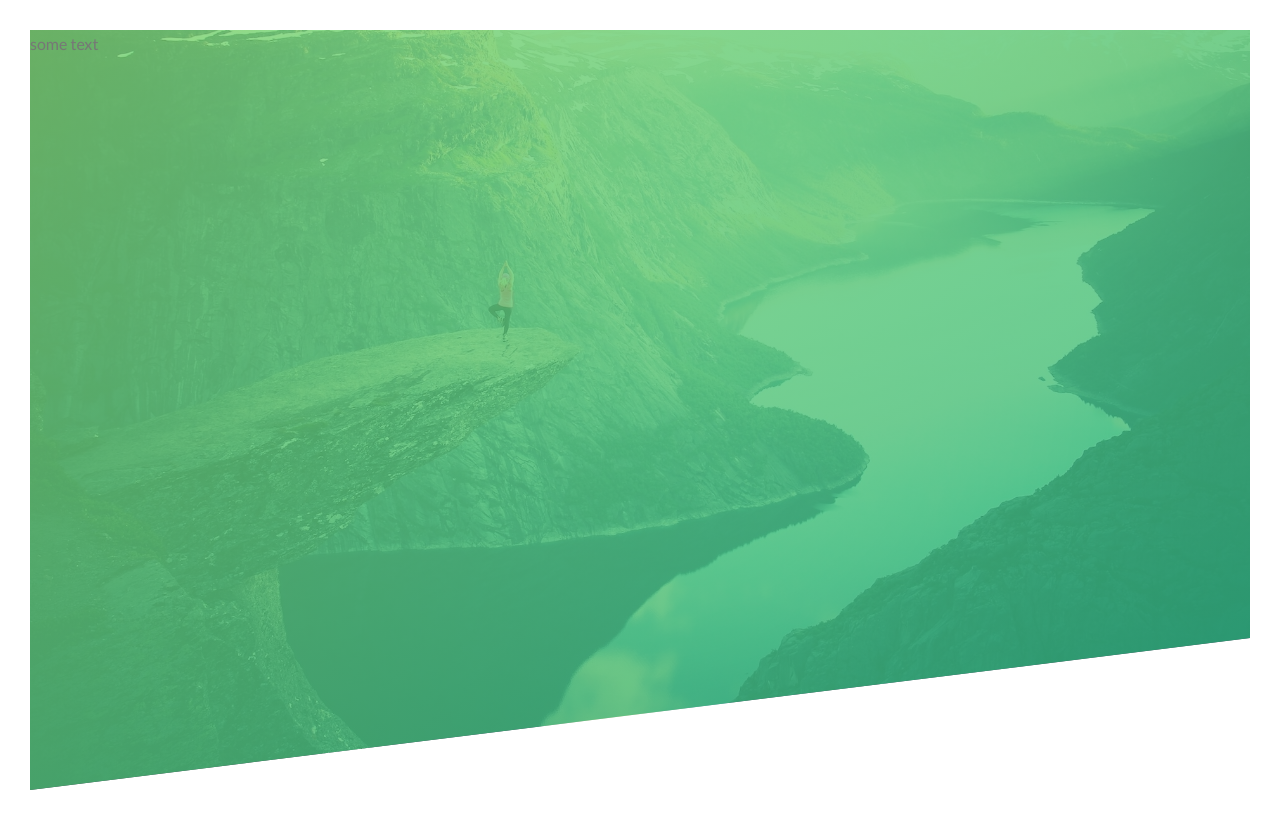
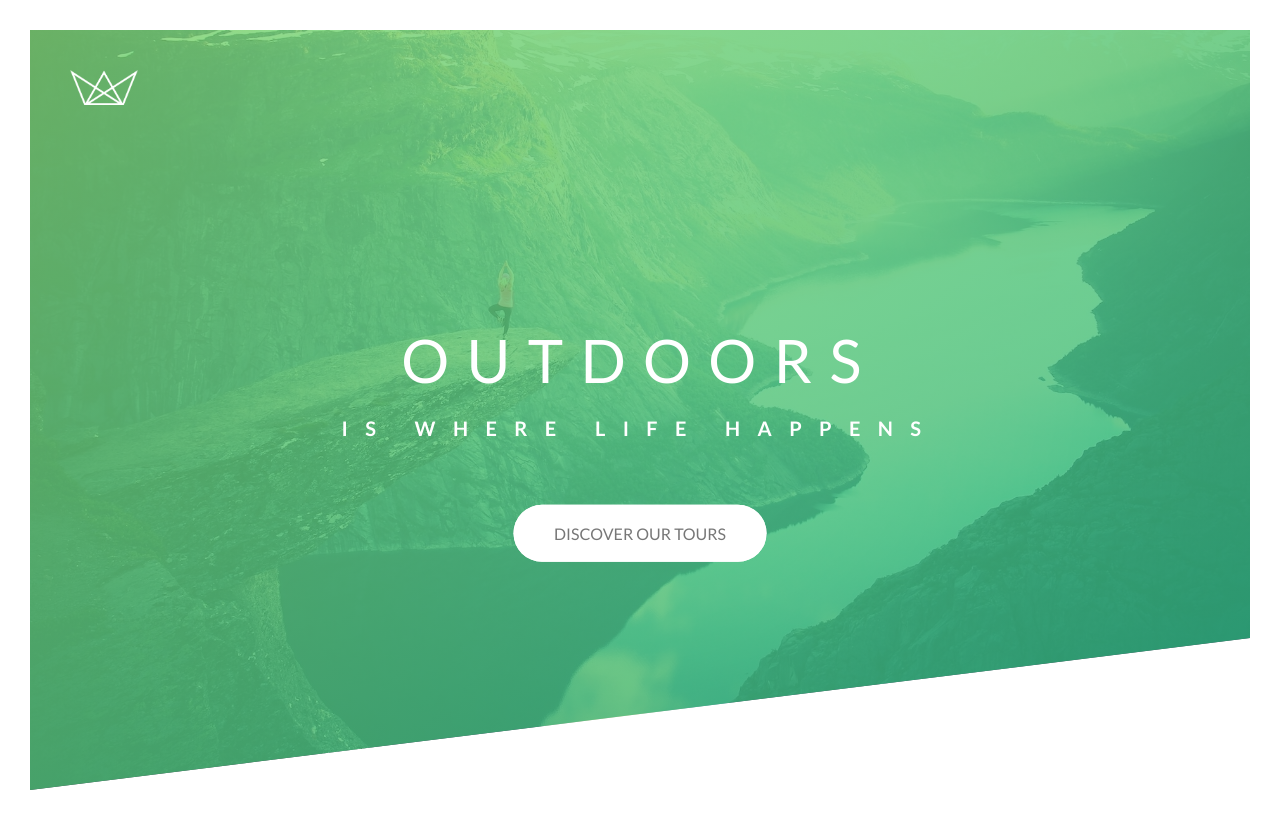
Before and after one commit to luisgabriel84/Natours, a plain HTML site: page starter/index.html in a window 1280 px wide. Drawn offline with Linux system fonts and the light colour scheme; files that its build step writes are made by us from their sources.

Commit message:
Section 1 completed

```diff
--- a/starter/css/style.css
+++ b/starter/css/style.css
@@ -29,5 +29,146 @@ body{
     background-size: cover;
     background-position: center;
     clip-path: polygon(0 0, 100% 0, 100% 80%, 0 100%);
+    position: relative;
 
 }
+.logo-box{
+    position: absolute;
+    top:40px;
+    left: 40px;
+}
+.logo{
+    height: 35px;
+}
+
+.text-box{
+    position: absolute;
+    left: 50%;
+    top:50%;
+    transform: translate(-50%, -40%);
+    text-align: center;
+}
+.heading-primary{
+    color:#fff;
+    text-transform: uppercase;
+    backface-visibility: hidden;
+    margin-bottom: 60px;
+}
+.heading-primary-main{
+    display: block;
+    font-size: 60px;
+    font-weight: 400;
+    letter-spacing: 17.4px;
+    animation: moveInLeft;
+    animation-duration:1s ;
+    animation-timing-function: ease-out;
+
+   /*
+    animation-delay: 3s;
+     animation-iteration-count: 3;
+   */
+
+}
+.heading-primary-sub{
+    display: block;
+    font-size: 20px;
+    font-weight: 700;
+    letter-spacing: 17.4px;
+    animation: moveInRight 1s ease-out;
+
+
+}
+
+@keyframes moveInLeft{
+    0%{
+        opacity: 0;
+        transform: translateX(-100px);
+    }
+    60%{
+
+    }
+    80%{
+        transform: translateX(10px);
+    }
+    100%{
+        opacity: 1;
+        transform: translate(0);
+    }
+}
+@keyframes moveInRight{
+    0%{
+        opacity: 0;
+        transform: translateX(100px);
+    }
+    80%{
+        transform: translateX(-10px);
+    }
+    100%{
+        opacity: 1;
+        transform: translate(0);
+    }
+}
+@keyframes moveInBottom{
+    0%{
+        transform: translateY(30px);
+        opacity: 0;
+    }
+    100%{
+
+        transform: translate(0);
+        opacity: 1;
+    }
+}
+
+
+
+.btn:link,
+.btn:visited{
+    text-transform: uppercase;
+    text-decoration: none;
+    padding: 15px 40px;
+    display: inline-block;
+    border-radius: 100px;
+    transition: all .2s;
+    position: relative;
+    animation: moveInBottom .5s ease-in;
+
+}
+.btn:hover{
+    transform: translate(0 ,-3px);
+    box-shadow: 0 10px 20px rgb(0,0,0,.2);
+}
+
+.btn:active{
+    transform: translate(0,1px);
+    box-shadow: 0 5px 10px rgb(0,0,0,.2);
+}
+.btn-white{
+    background-color: #fff;
+    color:#777;
+}
+.btn::after{
+    content:"";
+    display: inline-block;
+    height: 100%;
+    width: 100%;
+    border-radius: 100px;
+    position: absolute;
+    top:0;
+    left: 0;
+    z-index: -1;
+    transition: all .4s;
+
+}
+.btn-white::after{
+    background-color: #fff;
+}
+.btn:hover::after{
+    transform: scaleX(1.5) scaleY(1.6);
+    opacity: 0;
+}
+.btn-animated{
+   animation: moveInBottom .5 ease-out 1s;
+   animation-fill-mode: backwards;
+
+}
--- a/starter/index.html
+++ b/starter/index.html
@@ -1,5 +1,6 @@
 <!DOCTYPE html>
 <html lang="en">
+
 <head>
     <meta charset="UTF-8">
     <meta name="viewport" content="width=device-width, initial-scale=1.0">
@@ -12,10 +13,25 @@
 
     <title>Natours | Exciting tours for adventurous people</title>
 </head>
+
 <body>
     <header class="header">
-            some text
+        <div class="logo-box">
+            <img src="img/logo-white.png" alt="Logo" class="logo" />
+        </div>
+
+        <div class="text-box">
+            <h1 class="heading-primary">
+                <span class="heading-primary-main">Outdoors</span>
+                <span class="heading-primary-sub">is where life happens</span>
+            </h1>
+
+            <a href="#" class="btn btn-white btn-animated">Discover our tours</a>
+        </div>
+
+
     </header>
 
 </body>
+
 </html>
```
Lines whose indentation alone changed are shown as unchanged.
